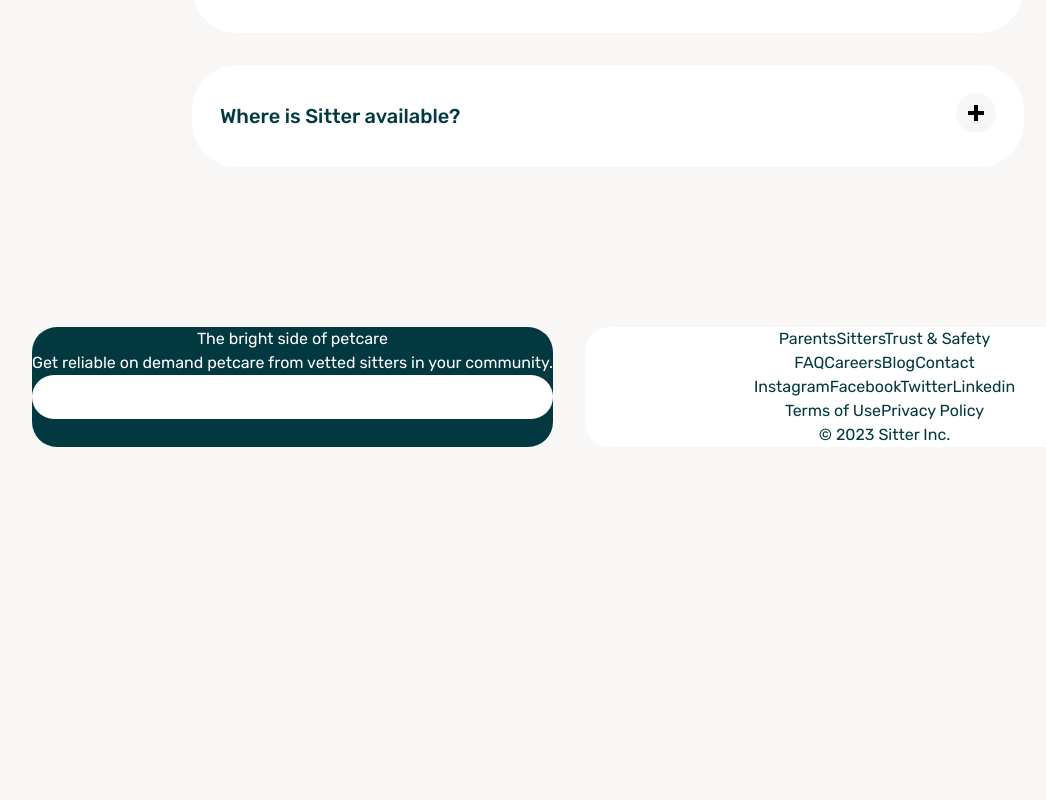
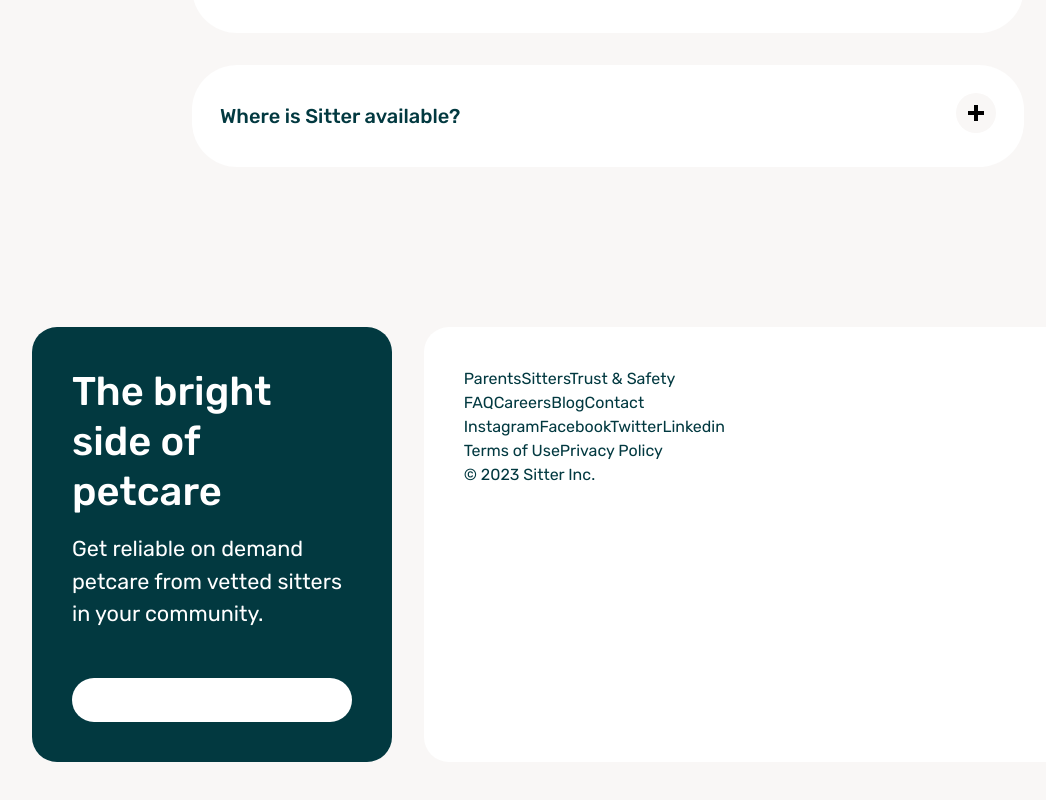
Before and after one commit to samsonc89/otter-replica, a React (Vite) app: page / in a window 1280 px wide. Shown: the part 4446-5246 px from the top of the page, without its empty margins (32-1078 px from the left). Before the commit the page ends 4973 px from the top, so only its background shows below. Built offline with nearby package versions, Linux system fonts and the light colour scheme.

Commit message:
Adjust font in footer CTA

```diff
--- a/src/containers/Footer/footer.css
+++ b/src/containers/Footer/footer.css
@@ -5,13 +5,32 @@
   gap: 2rem;
 }
 
+.footer-wrapper * {
+  text-align: start;
+}
+
 .footer-cta {
   border-radius: 25px;
   background-color: var(--main-text-color);
   color: var(--light-text-color);
+  padding: 2.5rem;
+}
+
+.footer-cta-heading {
+  font-size: 2.5rem;
+  font-weight: 500;
+  line-height: 1.25;
+  margin-bottom: 1rem;
+}
+
+.footer-cta-text {
+  font-size: 1.35rem;
+  margin-bottom: 3rem;
 }
 
 .footer-right-wrapper {
+  min-width: 66%;
+  padding: 2.5rem;
   border-radius: 25px;
   background-color: var(--light-asset-bg-color);
   flex: 1;
```
